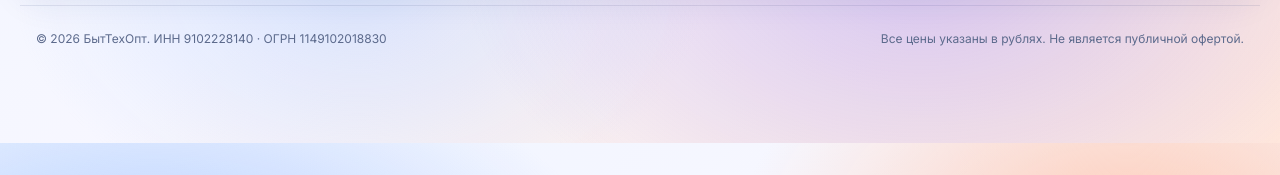
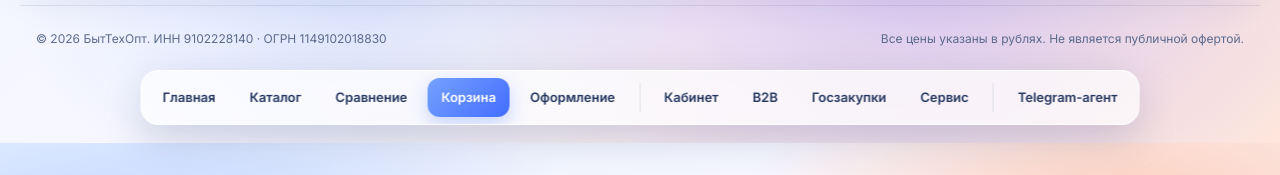
Before and after one commit to flycited2-dotcom/ClaudeDesign_tehnika_site, a Next.js app in the folder web-store/: page /cart in a window 1280 px wide. Shown: the part 657-832 px from the top of the page. Built offline with nearby package versions, Linux system fonts and the light colour scheme; no server answers.

Commit message:
Iter 13: add bottom ScreenBar + /service + /bot stubs

```diff
--- /dev/null
+++ b/web-store/src/app/bot/page.tsx
@@ -0,0 +1,42 @@
+import type { Metadata } from "next";
+import Link from "next/link";
+
+export const metadata: Metadata = {
+  title: "Telegram-агент",
+  description:
+    "Telegram-агент для подбора техники и оформления заказов скоро появится.",
+};
+
+export default function BotPage() {
+  return (
+    <>
+      <div className="bread">
+        <Link href="/">Главная</Link>
+        <span>›</span>
+        <span>Telegram-агент</span>
+      </div>
+
+      <div className="section-head" style={{ margin: "6px 4px 18px" }}>
+        <div>
+          <h2>Telegram-агент</h2>
+          <div className="meta">Раздел в разработке</div>
+        </div>
+      </div>
+
+      <section className="glass" style={{ padding: 28, borderRadius: 24 }}>
+        <p style={{ fontSize: 16, lineHeight: 1.55, marginBottom: 14 }}>
+          Готовим Telegram-агента: подбор техники по бюджету и сценарию, проверка
+          наличия и цены, оформление заказа и коммерческих предложений прямо в
+          чате.
+        </p>
+        <p style={{ fontSize: 15, color: "var(--text-mute)", marginBottom: 24 }}>
+          Пока вы можете оформить заказ через каталог или связаться с менеджером
+          через «Обратный звонок» в шапке сайта.
+        </p>
+        <Link href="/catalog" className="btn btn-primary">
+          В каталог
+        </Link>
+      </section>
+    </>
+  );
+}
--- a/web-store/src/app/globals.css
+++ b/web-store/src/app/globals.css
@@ -8,6 +8,35 @@
 html,
 body {
   font-family: var(--font-inter), Inter, system-ui, -apple-system, "Segoe UI", sans-serif;
+}
+
+/* Floating bottom ScreenBar: reserve space so it never overlaps the footer */
+body.app {
+  padding-bottom: 96px;
+}
+
+/* ScreenBar items are <Link> (renders as <a>); template CSS targets <button>.
+   Mirror those rules onto <a> without touching glass-template.css. */
+.screen-bar a {
+  display: flex;
+  align-items: center;
+  gap: 7px;
+  padding: 10px 14px;
+  border-radius: 12px;
+  font-size: 13px;
+  font-weight: 600;
+  color: var(--text-2);
+  white-space: nowrap;
+  text-decoration: none;
+  transition: background .2s ease, color .2s ease;
+}
+.screen-bar a:hover {
+  background: rgba(255, 255, 255, 0.5);
+}
+.screen-bar a.active {
+  background: linear-gradient(135deg, #75a2ff, #426dff);
+  color: #fff;
+  box-shadow: 0 8px 20px rgba(79, 125, 255, .3);
 }
 
 /* Product page 3-column layout (gallery | info | sticky aside) */
--- a/web-store/src/app/layout.tsx
+++ b/web-store/src/app/layout.tsx
@@ -3,6 +3,7 @@
 import { RoleProvider } from "@/components/role-provider";
 import { SiteFooter } from "@/components/site-footer";
 import { SiteHeader } from "@/components/site-header";
+import { SiteScreenBar } from "@/components/site-screen-bar";
 import { getRoleContext } from "@/lib/role";
 import "./globals.css";
 
@@ -65,6 +66,7 @@
           <SiteHeader />
           <main>{children}</main>
           <SiteFooter />
+          <SiteScreenBar />
         </RoleProvider>
       </body>
     </html>
--- /dev/null
+++ b/web-store/src/app/service/page.tsx
@@ -0,0 +1,45 @@
+import type { Metadata } from "next";
+import Link from "next/link";
+
+export const metadata: Metadata = {
+  title: "Сервис",
+  description:
+    "Раздел сервисного обслуживания скоро появится. Для срочных вопросов — обратный звонок в шапке сайта.",
+};
+
+export default function ServicePage() {
+  return (
+    <>
+      <div className="bread">
+        <Link href="/">Главная</Link>
+        <span>›</span>
+        <span>Сервис</span>
+      </div>
+
+      <div className="section-head" style={{ margin: "6px 4px 18px" }}>
+        <div>
+          <h2>Сервис и поддержка</h2>
+          <div className="meta">Раздел в разработке</div>
+        </div>
+      </div>
+
+      <section className="glass" style={{ padding: 28, borderRadius: 24 }}>
+        <p style={{ fontSize: 16, lineHeight: 1.55, marginBottom: 14 }}>
+          Здесь появится информация о гарантии, сервисном обслуживании и ремонте
+          техники, купленной в БытТехОпт.
+        </p>
+        <p style={{ fontSize: 15, color: "var(--text-mute)", marginBottom: 24 }}>
+          Если у вас уже есть вопрос по сервису — воспользуйтесь кнопкой
+          «Обратный звонок» в шапке сайта или напишите на{" "}
+          <a href="mailto:zakaz@climat-simf.ru" style={{ color: "var(--accent-2)" }}>
+            zakaz@climat-simf.ru
+          </a>
+          . Менеджер ответит в течение рабочего дня.
+        </p>
+        <Link href="/" className="btn btn-primary">
+          На главную
+        </Link>
+      </section>
+    </>
+  );
+}
--- /dev/null
+++ b/web-store/src/components/site-screen-bar.tsx
@@ -0,0 +1,62 @@
+"use client";
+
+import Link from "next/link";
+import { usePathname } from "next/navigation";
+
+type Item = { id: string; label: string; href: string };
+type Entry = Item | "sep";
+
+const ITEMS: Entry[] = [
+  { id: "home", label: "Главная", href: "/" },
+  { id: "catalog", label: "Каталог", href: "/catalog" },
+  { id: "compare", label: "Сравнение", href: "/compare" },
+  { id: "cart", label: "Корзина", href: "/cart" },
+  { id: "checkout", label: "Оформление", href: "/checkout" },
+  "sep",
+  { id: "account", label: "Кабинет", href: "/account" },
+  { id: "b2b", label: "B2B", href: "/b2b" },
+  { id: "gov", label: "Госзакупки", href: "/gov" },
+  { id: "service", label: "Сервис", href: "/service" },
+  "sep",
+  { id: "bot", label: "Telegram-агент", href: "/bot" },
+];
+
+function isActive(id: string, pathname: string): boolean {
+  switch (id) {
+    case "home":
+      return pathname === "/";
+    case "catalog":
+      return (
+        pathname === "/catalog" ||
+        pathname.startsWith("/catalog/") ||
+        pathname.startsWith("/product/")
+      );
+    case "account":
+      return pathname === "/account" || pathname.startsWith("/account/");
+    default: {
+      const item = ITEMS.find((e) => e !== "sep" && e.id === id) as Item | undefined;
+      return item ? pathname === item.href : false;
+    }
+  }
+}
+
+export function SiteScreenBar() {
+  const pathname = usePathname() ?? "/";
+  return (
+    <nav className="screen-bar" aria-label="Быстрая навигация">
+      {ITEMS.map((entry, i) =>
+        entry === "sep" ? (
+          <div key={`sep-${i}`} className="sep" aria-hidden />
+        ) : (
+          <Link
+            key={entry.id}
+            href={entry.href}
+            className={isActive(entry.id, pathname) ? "active" : ""}
+          >
+            {entry.label}
+          </Link>
+        ),
+      )}
+    </nav>
+  );
+}
```
